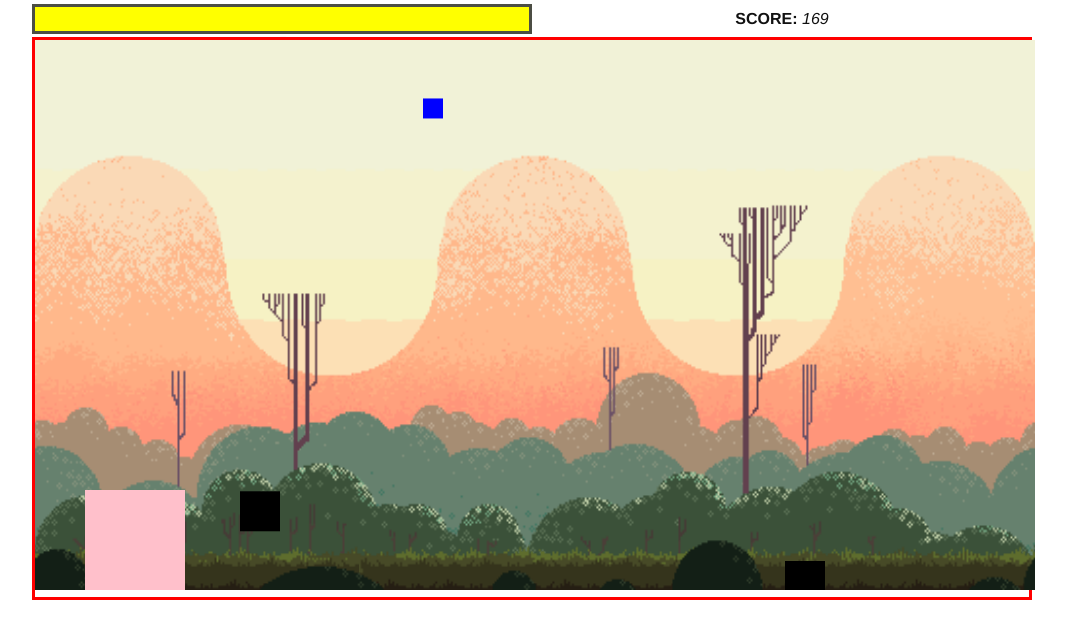
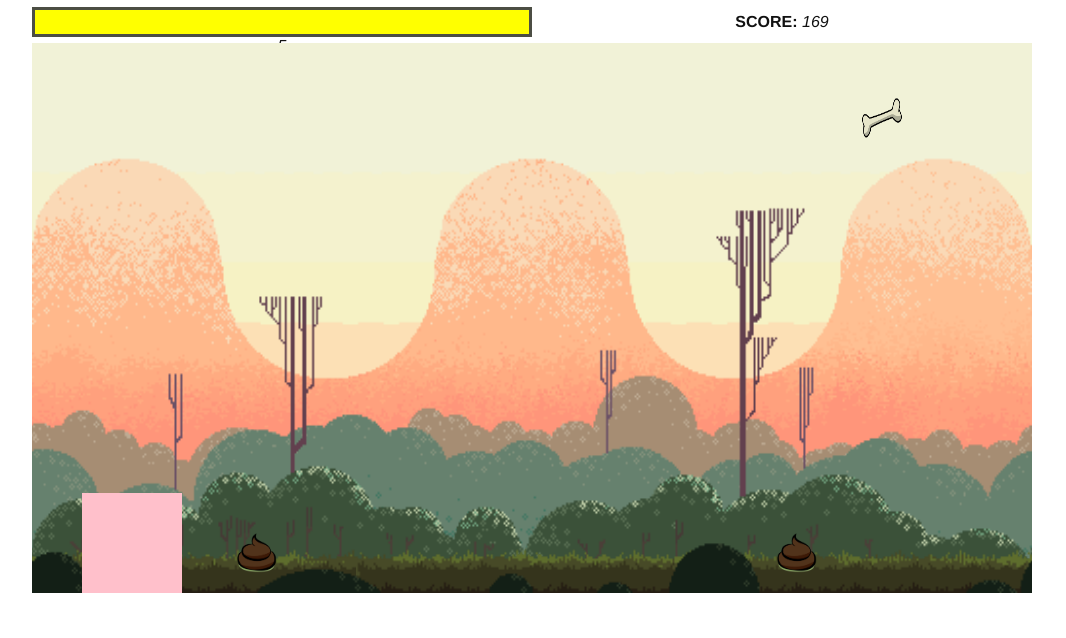
Before and after one commit to arimagic-8bit/Walk-Me-Game, a website: page index.html in a window 1280 px wide. Both pictures are taken after a click on the button "START". Shown: the whole page, without its empty margins (108-1174 px from the left). Drawn offline with Linux system fonts and the light colour scheme.

Commit message:
Add some img in elements

```diff
--- a/css/style.css
+++ b/css/style.css
@@ -80,7 +80,6 @@ body {
 
 .game .canvas-container {
   flex: 1;
-  border: solid red;
 }
 
 .energy-bar {
--- a/src/game.js
+++ b/src/game.js
@@ -84,8 +84,7 @@ class Game {
       // 1.1 create new obstacles random
 
       if (Math.random() > 0.80 && this.obstacles.length < this.maxNumberObstacles) {
-        const randomHeightPositionObs = this.canvas.height * Math.random()
-        const newObstacles = new Obstacles(this.canvas, randomHeightPositionObs, 5)
+        const newObstacles = new Obstacles(this.canvas, 490, 5, './../img/Elements/shit-drawing-png-1.png')
 
         if (this.obstacles.length === 0) {
           this.obstacles.push(newObstacles)
@@ -98,7 +97,7 @@ class Game {
 
       if (Math.random() > 0.99 && this.food.length < this.maxNumberFood) {
         const randomHeightPositionFood = this.canvas.height * Math.random()
-        const newFood = new Food(this.canvas, randomHeightPositionFood, 5)
+        const newFood = new Food(this.canvas, randomHeightPositionFood, 5, './../img/Elements/bone-drawing-3.png')
 
         if (this.food.length === 0) {
           this.food.push(newFood)
--- a/src/obstacles.js
+++ b/src/obstacles.js
@@ -1,7 +1,7 @@
 'use strict'
 
 class Obstacles {
-  constructor (canvas, y) { // No le he dado speed, pongo una fija
+  constructor (canvas, y, speed, src) { // No le he dado speed, pongo una fija
     this.canvas = canvas
     this.ctx = this.canvas.getContext('2d')
 
@@ -9,13 +9,16 @@ class Obstacles {
 
     this.x = this.canvas.width + this.size // posición en el eje x
     this.y = y // pasamos la posición del eje y como argumento
-    this.speed = 5
+    this.speed = speed
+
+    // imagen
+
+    this.image = new Image()
+    this.image.src = src
   }
 
   drawObstacle () {
-    this.ctx.fillStyle = 'black'
-
-    this.ctx.fillRect(this.x, this.y, this.size, this.size)
+    this.ctx.drawImage(this.image, this.x, this.y, this.size, this.size)
   }
 
   updateObsPosition () { // decrease x
@@ -28,21 +31,24 @@ class Obstacles {
 }
 
 class Food {
-  constructor (canvas, y) { // No le he dado speed, pongo una fija
+  constructor (canvas, y, speed, src) { // No le he dado speed, pongo una fija
     this.canvas = canvas
     this.ctx = this.canvas.getContext('2d')
 
-    this.size = 20
+    this.size = 40
 
     this.x = this.canvas.width + this.size
     this.y = y
-    this.speed = 4
+    this.speed = speed
+
+    // imagen
+
+    this.image = new Image()
+    this.image.src = src
   }
 
   drawFood () {
-    this.ctx.fillStyle = 'blue'
-
-    this.ctx.fillRect(this.x, this.y, this.size, this.size)
+    this.ctx.drawImage(this.image, this.x, this.y, this.size, this.size)
   }
 
   updateFoodPosition () {
```
Also changed, not shown: 1 other file.
